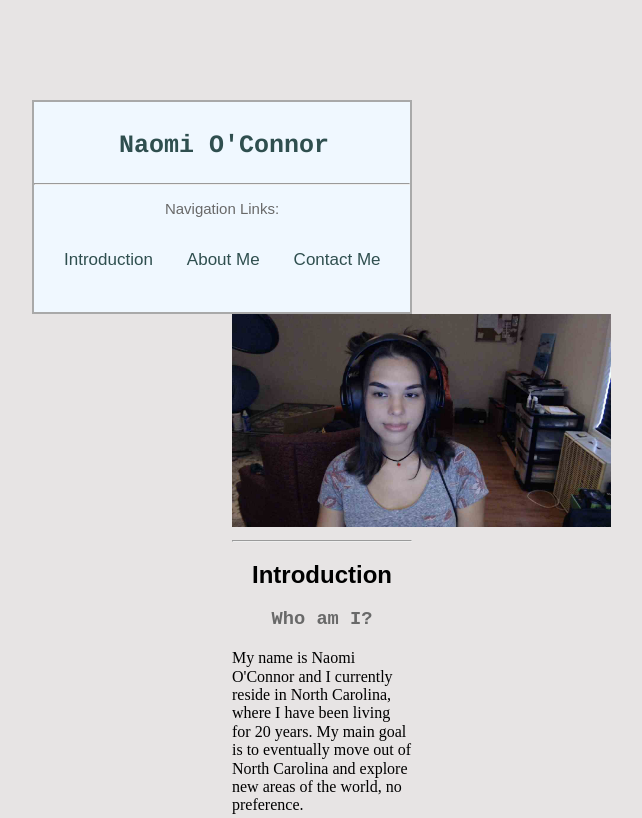
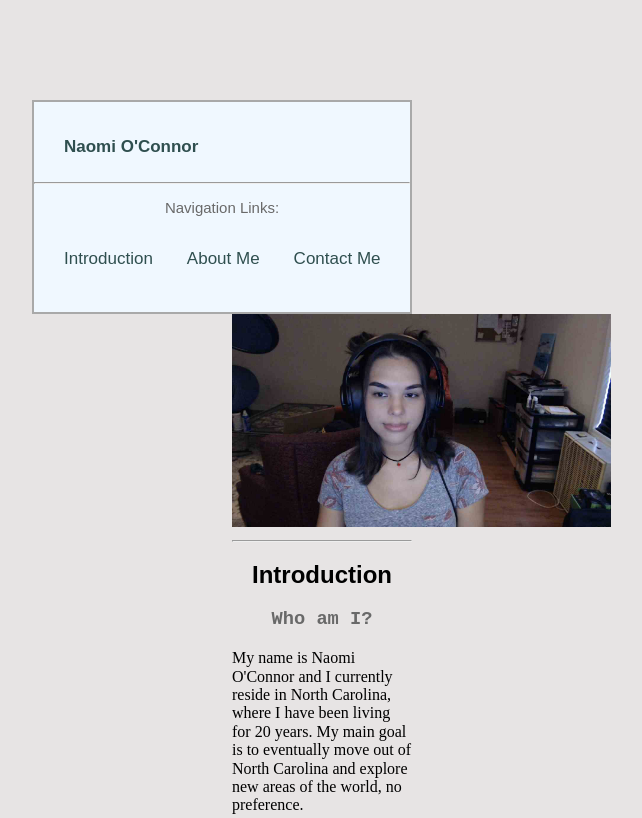
Before and after one commit to ngoconnor/Portfolio, a plain HTML site: page index.html in a window 1280 px wide. Shown: the top 818 px of the page, without its empty margins (318-960 px from the left). Drawn offline with nearby package versions, Linux system fonts and the light colour scheme.

Commit message:
Styled links

```diff
--- a/style.css
+++ b/style.css
@@ -37,7 +37,7 @@ body {
     background-color: aliceblue;
   }
 
-  a {
+  a:link {
     color: #2F4F4F;
     font-family: Arial, Helvetica, sans-serif;
     font-size: 17px;
@@ -45,8 +45,16 @@ body {
     padding-left: 30px;
   }
 
+  a:visited {
+    color: #5F9EA0;
+  }
+
   a:hover {
     color: #4682B4;
+  }
+
+  a:active {
+     color: #191970;
   }
 
   .first-image img {
```
